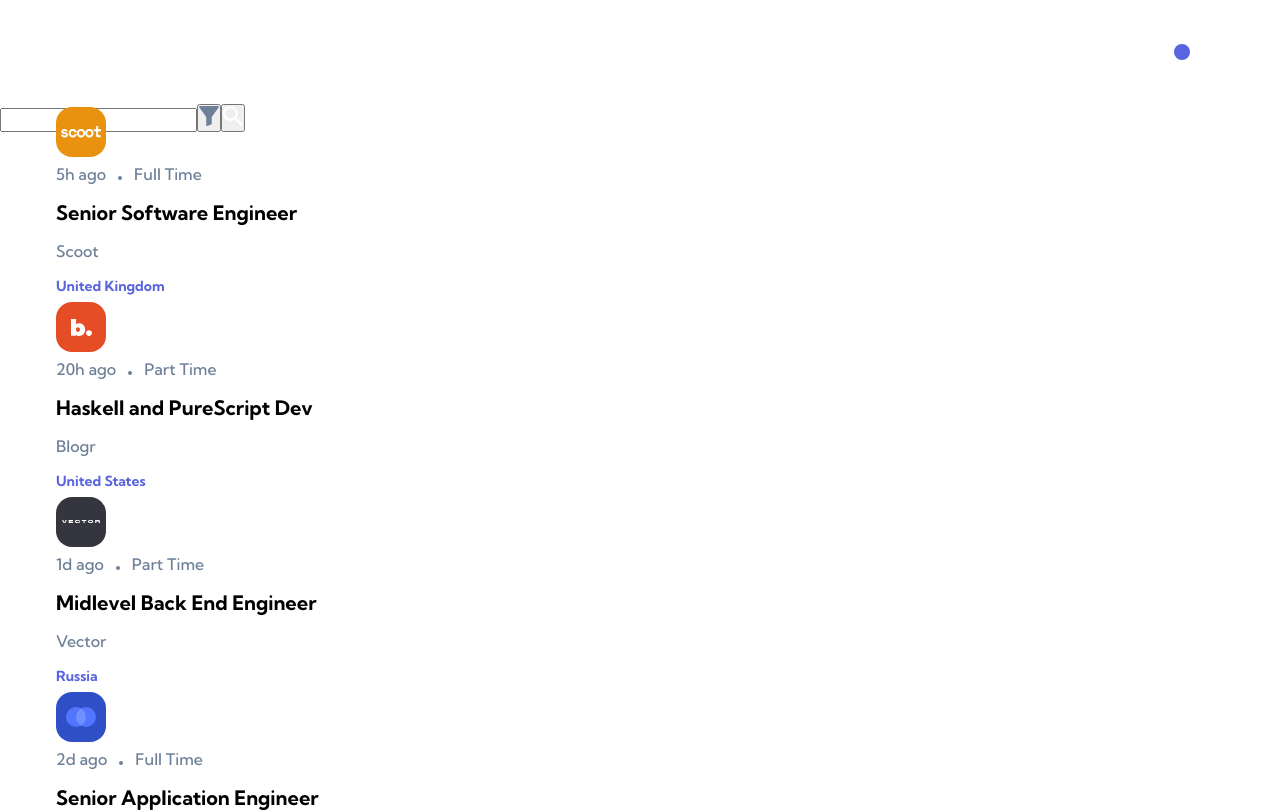
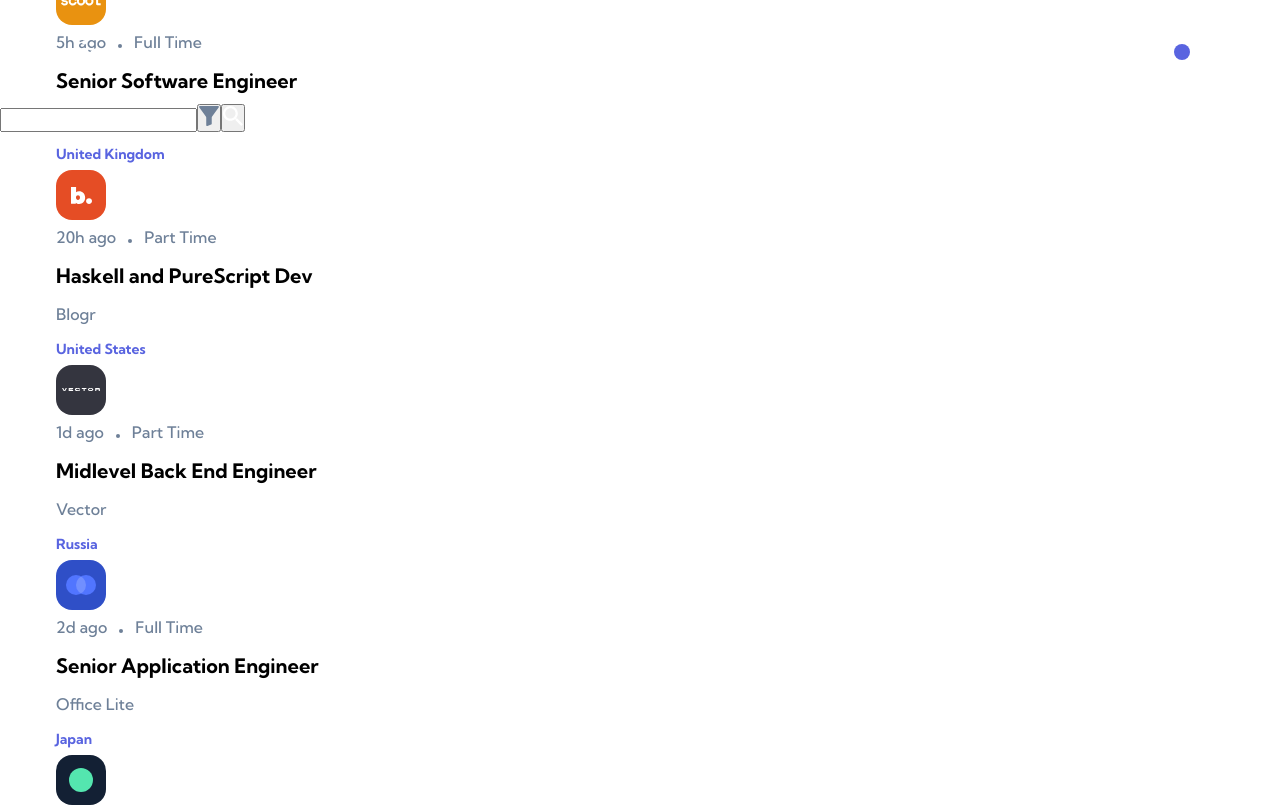
Before and after one commit to cursedxp/devjobs-web-app, a React (Create React App) app: page / in a window 1280 px wide. Shown: the top 812 px of the page. Built offline with nearby package versions, Linux system fonts and the light colour scheme.

Commit message:
header fixed at top

```diff
--- a/src/components/header/Header.scss
+++ b/src/components/header/Header.scss
@@ -1,5 +1,10 @@
 $white: rgb(255, 255, 255);
 header {
+  position: fixed;
+  z-index: 1;
+  top: 0;
+  left: 0;
+  width: 100%;
   background-size: 100% 100%;
   background-repeat: no-repeat;
   background-position: center center;
```
